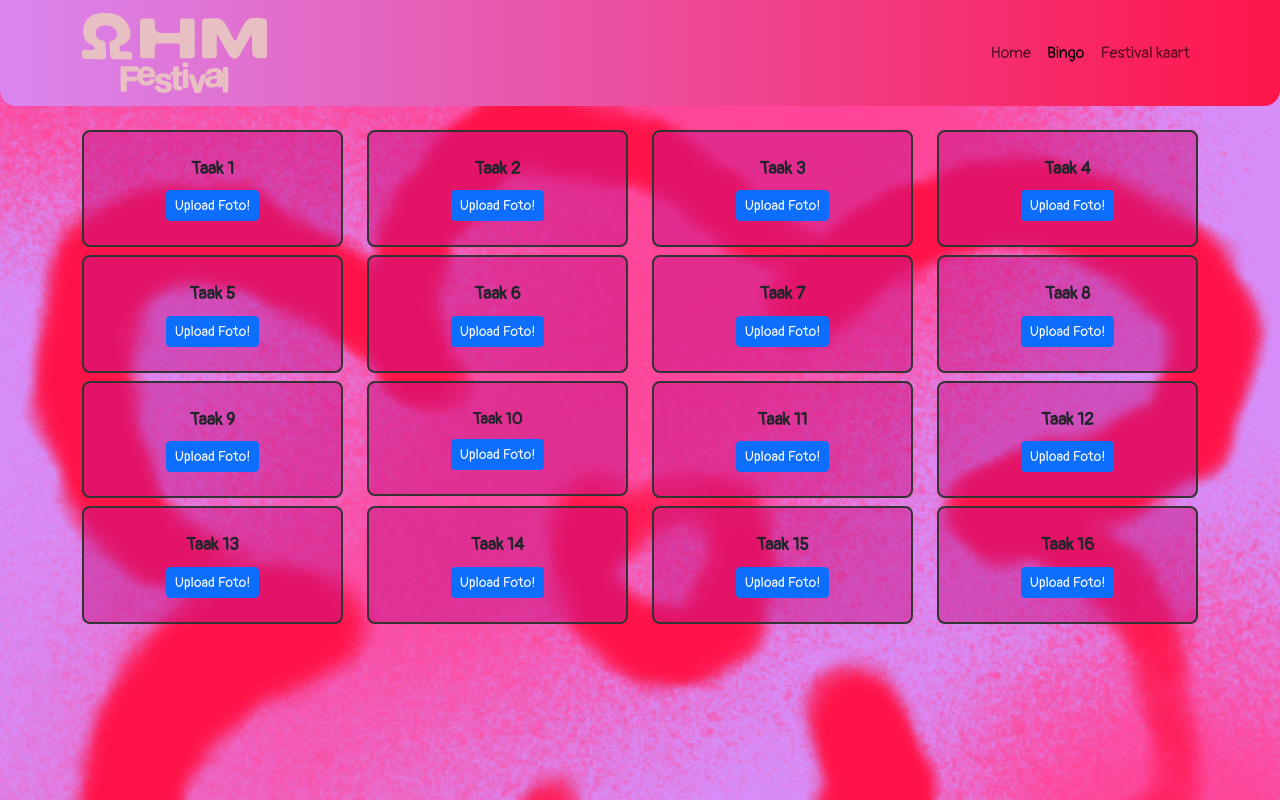
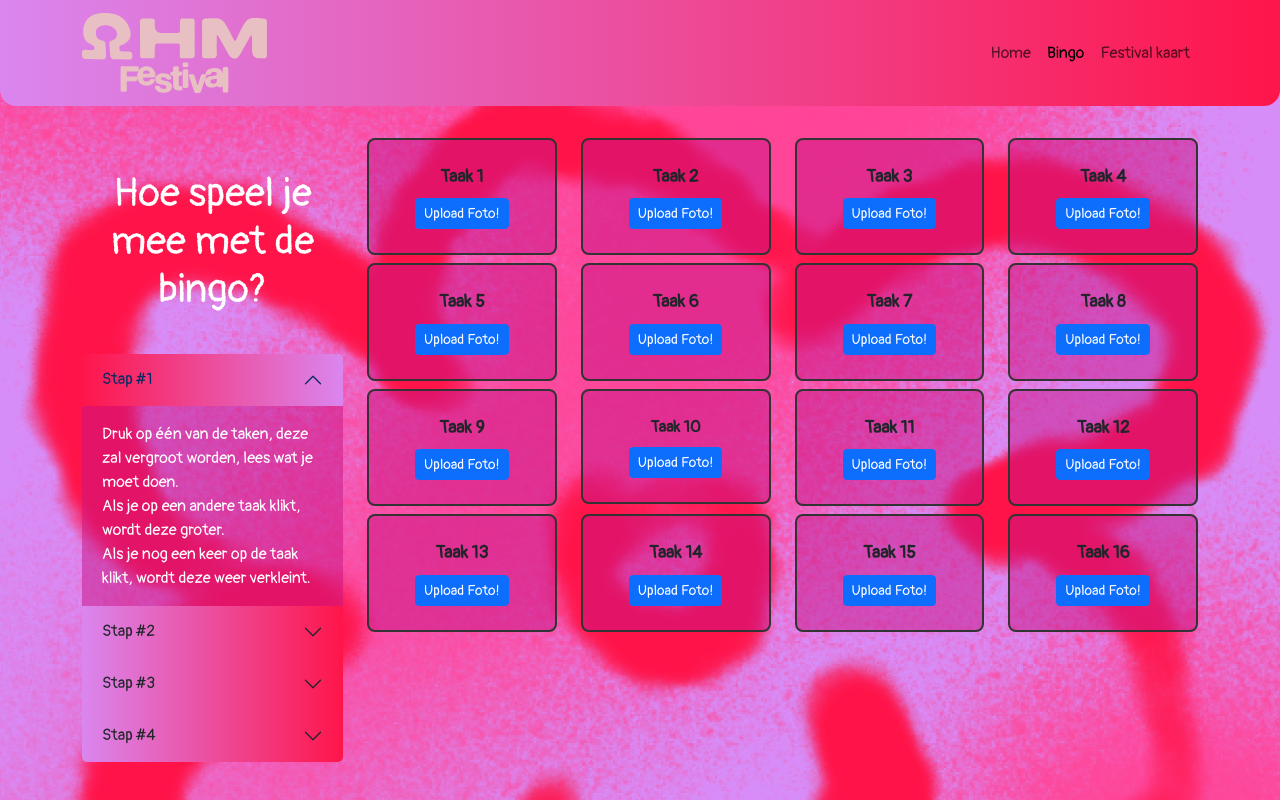
Before and after one commit to JeaV2/TeamRose-Promote-IT, a PHP site: page /bingo in a window 1280 px wide. Run offline with PHP 8.4, Linux system fonts and the light colour scheme; data comes from the database, SQL or seed files in the repository.

Commit message:
Add accordion for bingo explanation

```diff
--- a/bingo/bingo_view.php
+++ b/bingo/bingo_view.php
@@ -43,8 +43,65 @@ global $userTasksData;
             </div>
         </div>
     </nav>
-
       <div class="container mt-4">
+        <div class="row">
+            <div class="col-md-3 order-2 order-md-1">
+                <H1 class="text-center">Hoe speel je mee met de bingo?</H1>
+                <div class="accordion" id="accordionExample">
+                    <div class="accordion-item">
+                        <h2 class="accordion-header accordion-color">
+                            <button class="accordion-button" type="button" data-bs-toggle="collapse" data-bs-target="#collapseOne" aria-expanded="true" aria-controls="collapseOne">
+                                Stap #1
+                            </button>
+                        </h2>
+                        <div id="collapseOne" class="accordion-collapse collapse show" data-bs-parent="#accordionExample">
+                            <div class="accordion-body">
+                                Druk op één van de taken, deze zal vergroot worden, lees wat je moet doen. <br>
+                                Als je op een andere taak klikt, wordt deze groter. <br>
+                                Als je nog een keer op de taak klikt, wordt deze weer verkleint.
+                            </div>
+                        </div>
+                    </div>
+                    <div class="accordion-item">
+                        <h2 class="accordion-header">
+                            <button class="accordion-button collapsed" type="button" data-bs-toggle="collapse" data-bs-target="#collapseTwo" aria-expanded="false" aria-controls="collapseTwo">
+                                Stap #2
+                            </button>
+                        </h2>
+                        <div id="collapseTwo" class="accordion-collapse collapse" data-bs-parent="#accordionExample">
+                            <div class="accordion-body">
+                                Open de camera-app op je telefoon, en maak een foto van wat de taak beschrijft.
+                            </div>
+                        </div>
+                    </div>
+                    <div class="accordion-item">
+                        <h2 class="accordion-header">
+                            <button class="accordion-button collapsed" type="button" data-bs-toggle="collapse" data-bs-target="#collapseThree" aria-expanded="false" aria-controls="collapseThree">
+                                Stap #3
+                            </button>
+                        </h2>
+                        <div id="collapseThree" class="accordion-collapse collapse" data-bs-parent="#accordionExample">
+                            <div class="accordion-body">
+                                Klik op de "Upload Foto!" knop. <br>
+                                Kies nu de foto die je hebt gemaakt uit je gallerij en upload deze.
+                            </div>
+                        </div>
+                    </div>
+                    <div class="accordion-item">
+                        <h2 class="accordion-header">
+                            <button class="accordion-button collapsed" type="button" data-bs-toggle="collapse" data-bs-target="#collapseFour" aria-expanded="false" aria-controls="collapseFour">
+                                Stap #4
+                            </button>
+                        </h2>
+                        <div id="collapseFour" class="accordion-collapse collapse" data-bs-parent="#accordionExample">
+                            <div class="accordion-body">
+                                Wacht tot je foto wordt goedgekeurd, als je foto wordt afgekeurd, probeer het opnieuw met een nieuwe foto!
+                            </div>
+                        </div>
+                    </div>
+                </div>
+            </div>
+            <div class="col-md-9 order-1 order-md-2">
             <?php
             $taskIndex = 0;
             // Make the 4x4 grid for the tasks
@@ -80,5 +137,7 @@ global $userTasksData;
                 </div>
                 <?php endfor; ?>
             </div>
+        </div>
+    </div>
 </body>
 </html>
--- a/content/css/bingo.css
+++ b/content/css/bingo.css
@@ -3,6 +3,41 @@
     font-weight: 400;
     font-style: normal;
 }
+
+h1 {
+    margin-top: 1em;
+    margin-bottom: 1em;
+    color: white;
+}
+
+.accordion-button {
+    background: var(--nav-gradient) !important;
+    border: none !important;
+}
+
+.accordion-button:not(.collapsed) {
+    background: var(--nav-gradient-inverted) !important;
+    box-shadow: none !important;
+}
+
+.accordion-button:focus {
+    box-shadow: none !important;
+    border-color: transparent !important;
+}
+
+.accordion-item {
+    border: none !important;
+    background-color: transparent !important;
+}
+.accordion-body {
+    background-color: rgba(199, 21, 133, 0.5);
+    color: white;
+}
+
+.accordion-collapse {
+    background-color: transparent !important;
+}
+
 .square {
     border: 2px solid #333;
     border-radius: 8px;
--- a/content/css/main.css
+++ b/content/css/main.css
@@ -1,5 +1,6 @@
 :root {
     --nav-gradient: linear-gradient(to right, #DA86EF, #FE154A);
+    --nav-gradient-inverted: linear-gradient(to right, #FE154A, #DA86EF);
 }
 body {
     background-image: url('../../content/img/ohm-body-background.png');
@@ -12,7 +13,6 @@ nav {
     border-bottom-right-radius: 1em;
 }
 
-
 @media screen and (max-width: 768px) {
     body {
         background-image: url('../../content/img/ohm-body-background.png');
```
Lines whose indentation alone changed are shown as unchanged.
